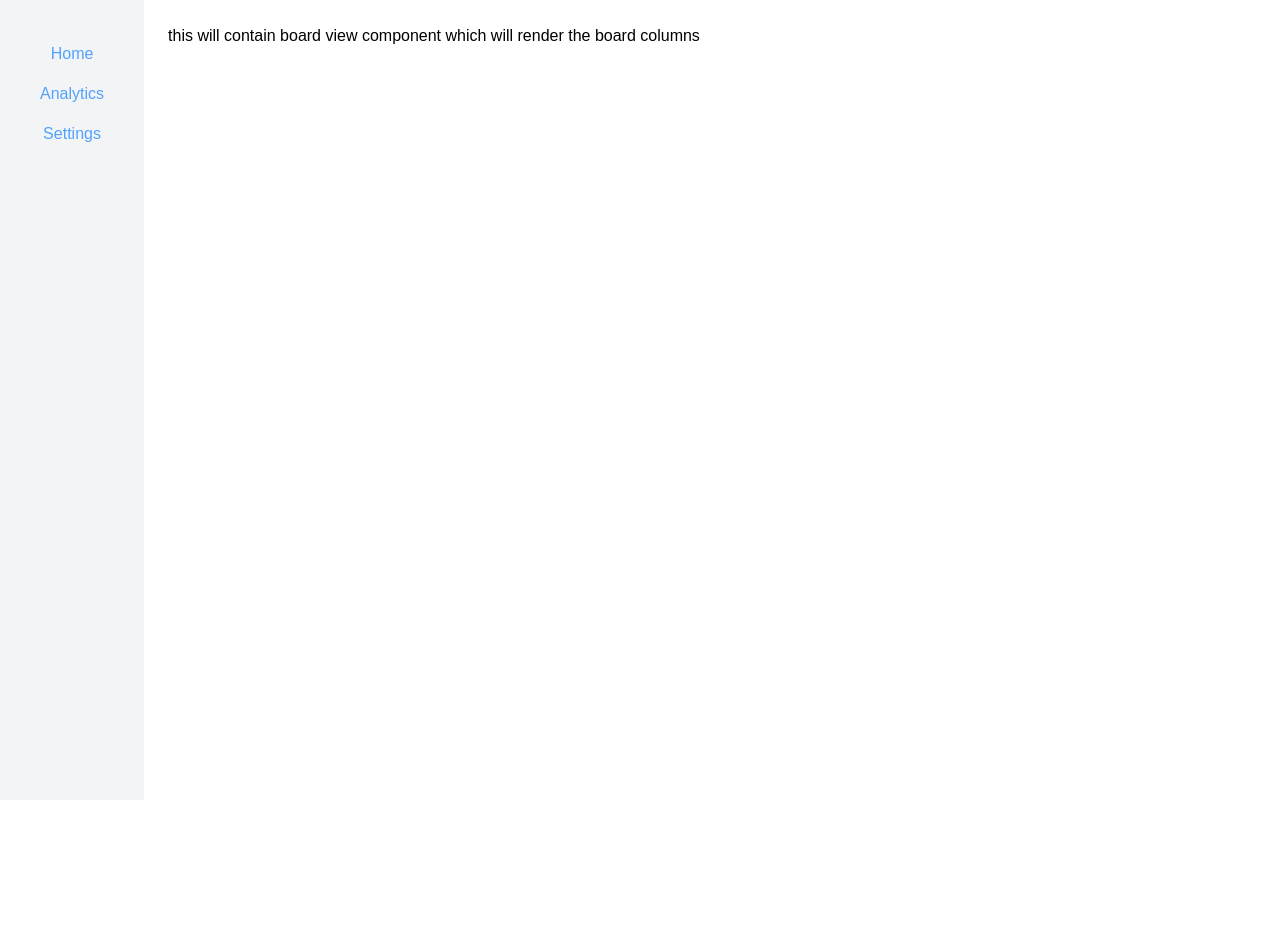
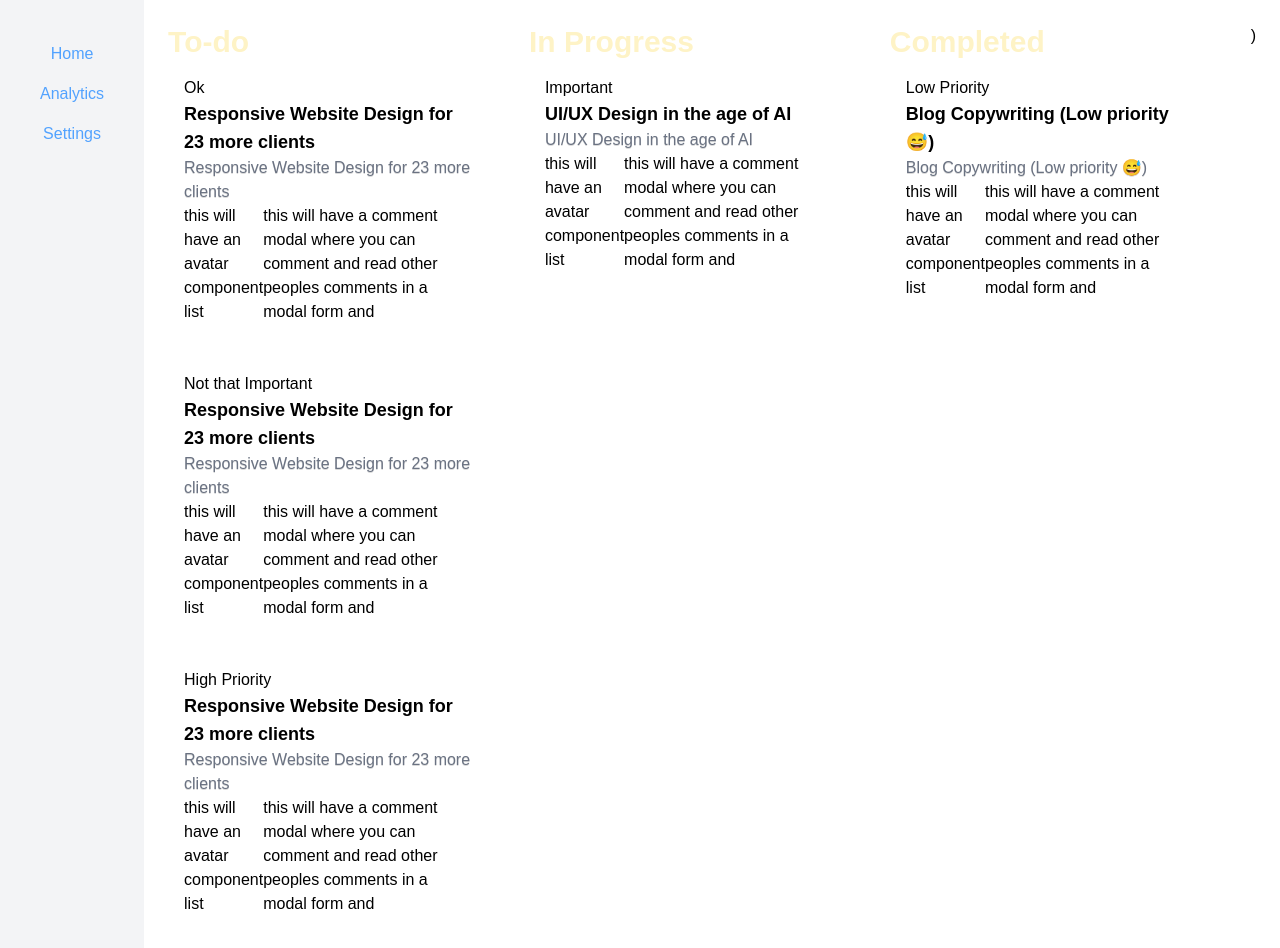
Before and after one commit to Anurag1096/knaban-board, a Next.js app: page /dashboard/board/1 in a window 1280 px wide. Shown: the top 948 px of the page. Before the commit the page ends 800 px from the top, so only its background shows below. Built offline with nearby package versions, Linux system fonts and the light colour scheme.

Commit message:
feat(kanban board): board columns rendering done

```diff
--- a/src/app/dashboard/board/[id]/page.tsx
+++ b/src/app/dashboard/board/[id]/page.tsx
@@ -1,4 +1,20 @@
+'use client'
+import BoardView from "@/components/CreateBoard/BoardView"
+import { useAppSelector } from "@/data/store/hooks"
+
+
 export default function Home(){
 
-    return(<div>this will contain board view component which will render the board columns</div>)
-}
+const BoardData=useAppSelector(state=>state.column)
+
+return(<div className="flex justify-between" >
+{BoardData.map((columns)=>{
+        return (
+        <div key={columns.id} className="flex flex-col  ">
+            <div className="text-amber-100 font-extrabold text-3xl">{columns.name}</div>
+            <BoardView columns={columns.columns}/>
+            </div>
+            )
+    })})
+</div>
+)}
--- /dev/null
+++ b/src/components/Cards/types.ts
@@ -0,0 +1,6 @@
+export interface CardsProps{
+    cardId:string
+    tagName:string;
+    headings:string;
+    discription:string;
+}
--- /dev/null
+++ b/src/components/CreateBoard/BoardView.tsx
@@ -0,0 +1,18 @@
+// this will receive an column array [{},{},{}] which contains object for every task to do.
+
+import Cards from "../Cards/Cards"
+import { Column } from "./types/BoardTypes"
+import { CardsProps } from "../Cards/types"
+export default function BoardView({columns}:{columns:Column}){
+    return(<div className="flex flex-col gap-4" key={columns.columnId}>
+
+        {columns.cards.map((card:CardsProps)=>{
+            return(<Cards key={card.tagName} tagName={card.tagName}
+                headings={card.headings}
+                discription={card.discription}
+                cardId={card.cardId}/>)
+        })}
+
+
+    </div>)
+}
--- a/src/components/CreateBoard/types/BoardTypes.ts
+++ b/src/components/CreateBoard/types/BoardTypes.ts
@@ -1,7 +1,15 @@
+import { CardsProps } from "@/components/Cards/types";
+
+export interface Column{
+    columnId:string;
+
+    cards:CardsProps[];
+
+}
 export interface Board{
      id:string,
     name:string,
-    columns: [],
+    columns:Column,
     createdAt: string,
 }
 export interface BoardTypes{
--- a/src/data/store/index.ts
+++ b/src/data/store/index.ts
@@ -1,9 +1,11 @@
 "use client";
 import { configureStore} from "@reduxjs/toolkit";
 import BoardReducer from './slices/BoardSlice'
+import ColumnReducer from './slices/ColumnSlice'
 export const store= configureStore({
 reducer:{
     board:BoardReducer,
+    column:ColumnReducer,
 }
 })
 
--- /dev/null
+++ b/src/data/store/slices/ColumnSlice.ts
@@ -0,0 +1,55 @@
+import { createSlice } from "@reduxjs/toolkit";
+import { PayloadAction } from "@reduxjs/toolkit";
+import { Board } from "@/components/CreateBoard/types/BoardTypes";
+
+// The initial state for every board is an empty array
+const initialState: Board[] = [
+  {
+    id: "1",
+    name: "To-do",
+    columns: {
+      columnId: "",
+
+      cards: [
+        { cardId: "001", tagName: "Ok", headings: "Responsive Website Design for 23 more clients", discription: "Lorem ipsum dolor sit amet, libre unst consectetur adispicing elit." },
+        { cardId: "002", tagName: "Not that Important", headings: "Responsive Website Design for 23 more clients", discription: "Lorem ipsum dolor sit amet, libre unst consectetur adispicing elit." },
+        { cardId: "003", tagName: "High Priority", headings: "Responsive Website Design for 23 more clients", discription: "Lorem ipsum dolor sit amet, libre unst consectetur adispicing elit." },
+      ],
+    },
+    createdAt: "today",
+  },
+  {
+    id: "2",
+    name: "In Progress",
+    columns: {
+      columnId: "",
+
+      cards: [{ cardId: "string", tagName: "Important", headings: "UI/UX Design in the age of AI", discription: "Lorem ipsum dolor sit amet, libre unst consectetur adispicing elit." }],
+    },
+    createdAt: "today",
+  },
+  {
+    id: "3",
+    name: "Completed",
+    columns: {
+      columnId: "",
+
+      cards: [{ cardId: "string", tagName: "Low Priority", headings: "Blog Copywriting (Low priority 😅)", discription: "Lorem ipsum dolor sit amet, libre unst consectetur adispicing elit." }],
+    },
+    createdAt: "",
+  },
+];
+
+const columnSlice = createSlice({
+  name: "column",
+  initialState,
+  reducers: {
+    addTask: (state, action: PayloadAction<Board>) => {
+      state.push(action.payload);
+    },
+    // need to add update task reducer
+  },
+});
+
+export const { addTask } = columnSlice.actions;
+export default columnSlice.reducer;
```
Also changed, not shown: src/components/Cards/Cards.tsx (+1 -6 lines).
